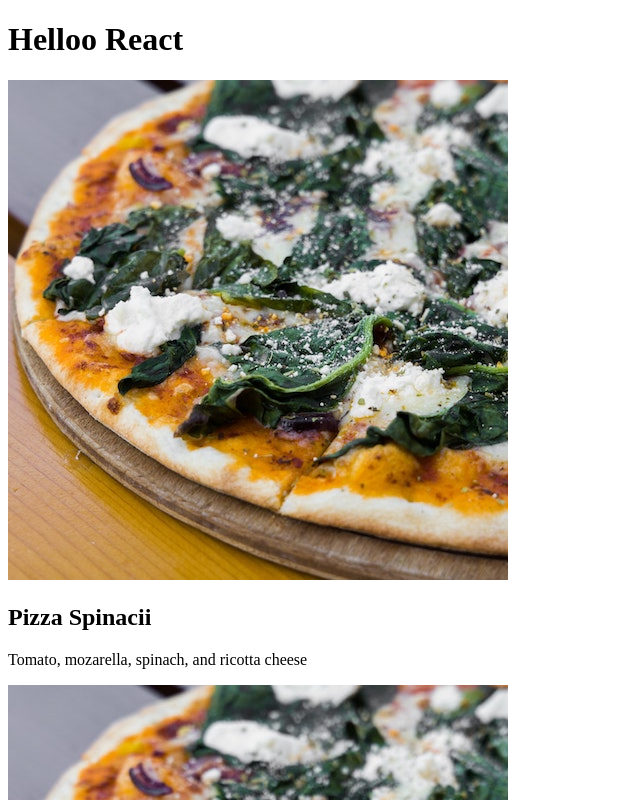
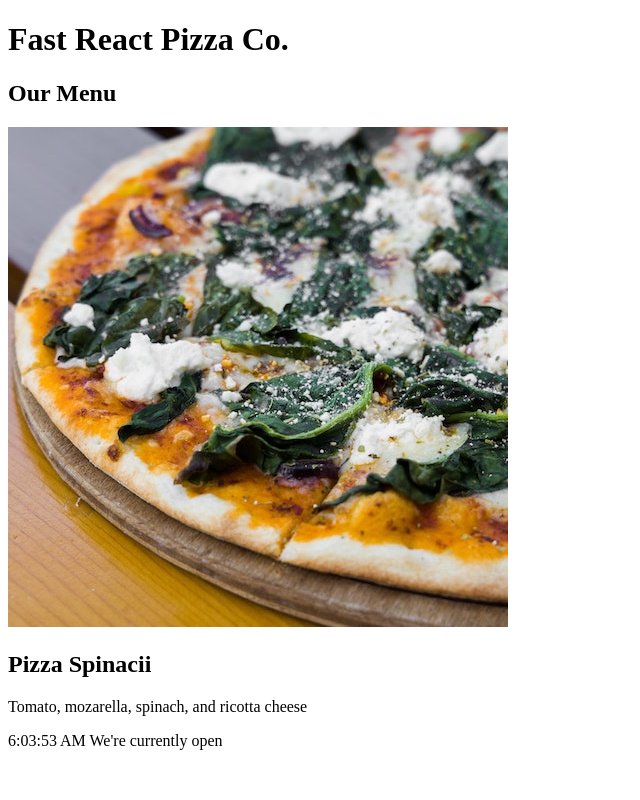
Before and after one commit to Huertz/pizza-menu, a React (Vite) app: page / in a window 1280 px wide. Shown: the top 800 px of the page, without its empty margins (0-640 px from the left). Built offline with nearby package versions, Linux system fonts and the light colour scheme.

Commit message:
added heeader, menu, footer components

```diff
--- a/src/main.jsx
+++ b/src/main.jsx
@@ -49,11 +49,29 @@
 function App() {
   return (
     <div>
-      <h1>Helloo React</h1>
-      <Pizza />
-      <Pizza />
+      <Header />
+      <Menu />
+      <Footer />
+    </div>
+  );
+}
+
+function Header() {
+  return <h1>Fast React Pizza Co.</h1>;
+}
+
+function Menu() {
+  return (
+    <div>
+      <h2>Our Menu</h2>
       <Pizza />
     </div>
+  );
+}
+
+function Footer() {
+  return (
+    <footer>{new Date().toLocaleTimeString()} We're currently open</footer>
   );
 }
 
```
